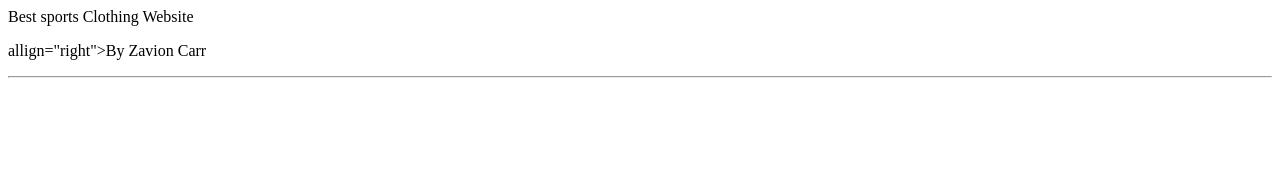
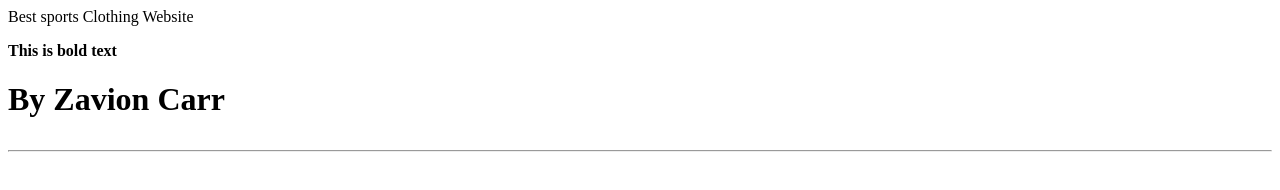
Before and after one commit to zavioncarr719/Sisyphus, a plain HTML site: page index.html in a window 1280 px wide. Drawn offline with Linux system fonts and the light colour scheme.

Commit message:
Update index.html

```diff
--- a/index.html
+++ b/index.html
@@ -1,7 +1,8 @@
 <html>
 <body>
 <p>Best sports Clothing Website</p>
+  <b>This is bold text
 </body>
 </html>
-<p> allign="right">By Zavion Carr</p>
+<h1 style= allign="right">By Zavion Carr</p>
 <hr>
```
